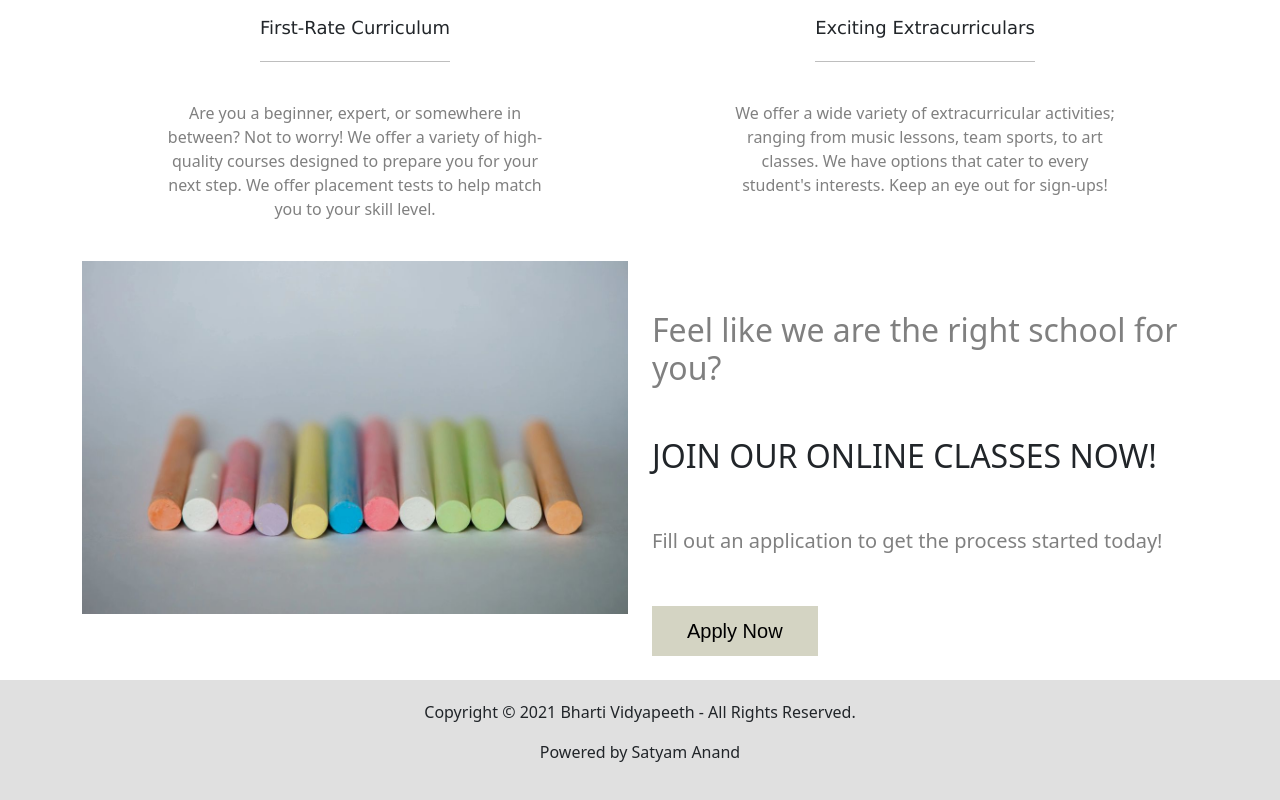
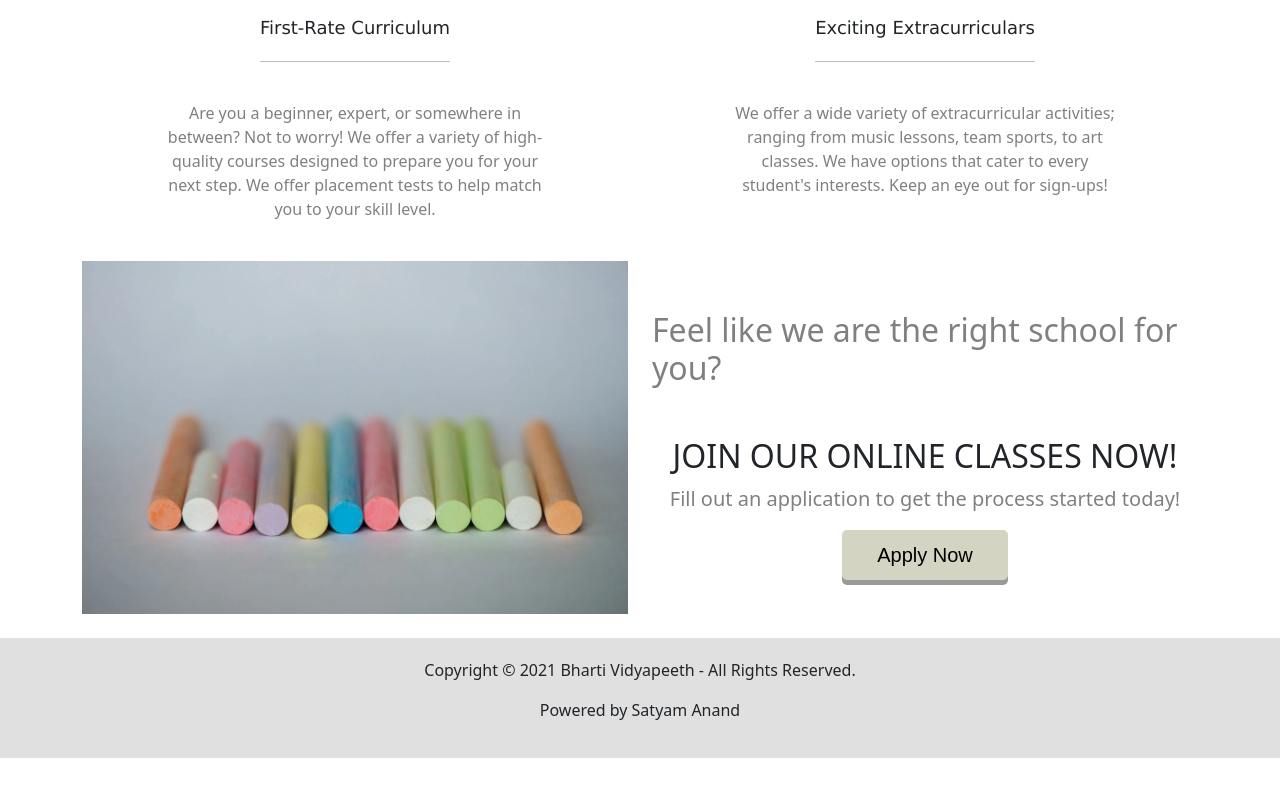
Before and after one commit to SatyamAnand98/BhartiVidyapeeth, a React (Create React App) app: page / in a window 1280 px wide. Shown: the part 1159-1959 px from the top of the page. After the commit the page ends 1917 px from the top, so only its background shows below. Built offline with nearby package versions, Linux system fonts and the light colour scheme.

Commit message:
maps size changed

```diff
--- a/src/App.css
+++ b/src/App.css
@@ -112,13 +112,22 @@ body {
 .ApplyNow{
   position: relative;
   padding: 10px 35px;
+  border-radius: 5px;
   font-size: 20px;
+  margin-bottom: 10px;
   font-family: sans-serif;
   background-color: rgb(212, 212, 195);
   text-decoration: none;
   color: #000;
   border: none;
   box-shadow: 0 5px #999;
+
+  &:hover{
+    background-color: rgb(212, 212, 195);
+    color: black;
+    box-shadow: 0 5px #666;
+    transform: translateY(4px);
+  }
 }
 
 .content {
--- a/src/Components/ContactUs/contact.js
+++ b/src/Components/ContactUs/contact.js
@@ -121,9 +121,6 @@ export default class ContactUs extends Component {
                                     "data-adapt-container-width": "true",
                                     "data-hide-cover": "false",
                                     "data-show-facepile": "true",
-                                    // width: "600px",
-                                    // height: "500px",
-                                    // border: "0",
                                     allowfullscreen: "",
                                     loading: "lazy",
                                 }}
--- a/src/Components/Home/JoinUs/JoinUs.js
+++ b/src/Components/Home/JoinUs/JoinUs.js
@@ -6,50 +6,39 @@ export default class JoinUs extends Component {
         return (
             <div className="aboutus">
                 <section>
-                    <div class="container">
-                        <div class="row">
-                            <div class="col">
+                    <div className="container">
+                        <div className="row">
+                            <div className="col-md-6">
                                 <img
                                     src="chalk.jpeg"
                                     alt="chalk"
                                     style={{ width: "100%" }}
                                 />
                             </div>
-                            <div class="col">
+                            <div className="col-md-6">
+                                <div className="text-left mt-3">
                                     <h2
                                         style={{
                                             color: "grey",
                                             textAlign: "left",
                                             marginTop: "50px",
+                                            marginBottom: "50px",
                                         }}
                                     >
-                                    Feel like we are the right school for you?
+                                        Feel like we are the right school for
+                                        you?
                                     </h2>
-                                <h2
-                                    style={{
-                                        textAlign: "left",
-                                        marginTop: "50px",
-                                    }}
-                                >
-                                    JOIN OUR ONLINE CLASSES NOW!
-                                </h2>
+                                    <h2>JOIN OUR ONLINE CLASSES NOW!</h2>
                                     <p
                                         style={{
                                             color: "grey",
-                                        textAlign: "left",
-                                        marginTop: "50px",
                                             fontSize: "20px",
                                         }}
                                     >
-                                    Fill out an application to get the process
-                                    started today!
+                                        Fill out an application to get the
+                                        process started today!
                                     </p>
-                                <div
-                                    style={{
-                                        textAlign: "left",
-                                        marginTop: "50px",
-                                    }}
-                                >
+                                    <div className="mt-3">
                                         <button
                                             onClick={() => {
                                                 window
@@ -68,6 +57,7 @@ export default class JoinUs extends Component {
                                 </div>
                             </div>
                         </div>
+                    </div>
                 </section>
             </div>
         );
```
Lines whose indentation alone changed are shown as unchanged.
